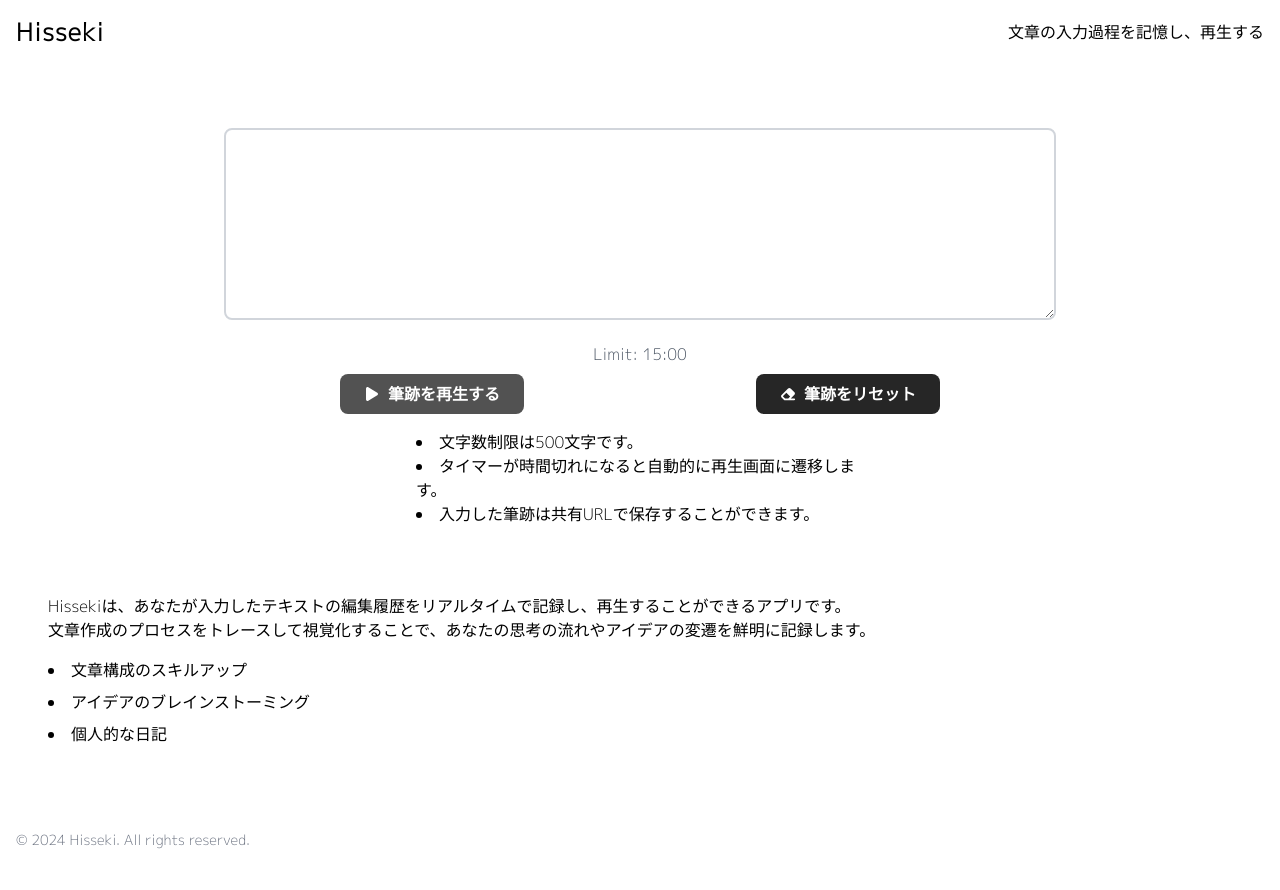
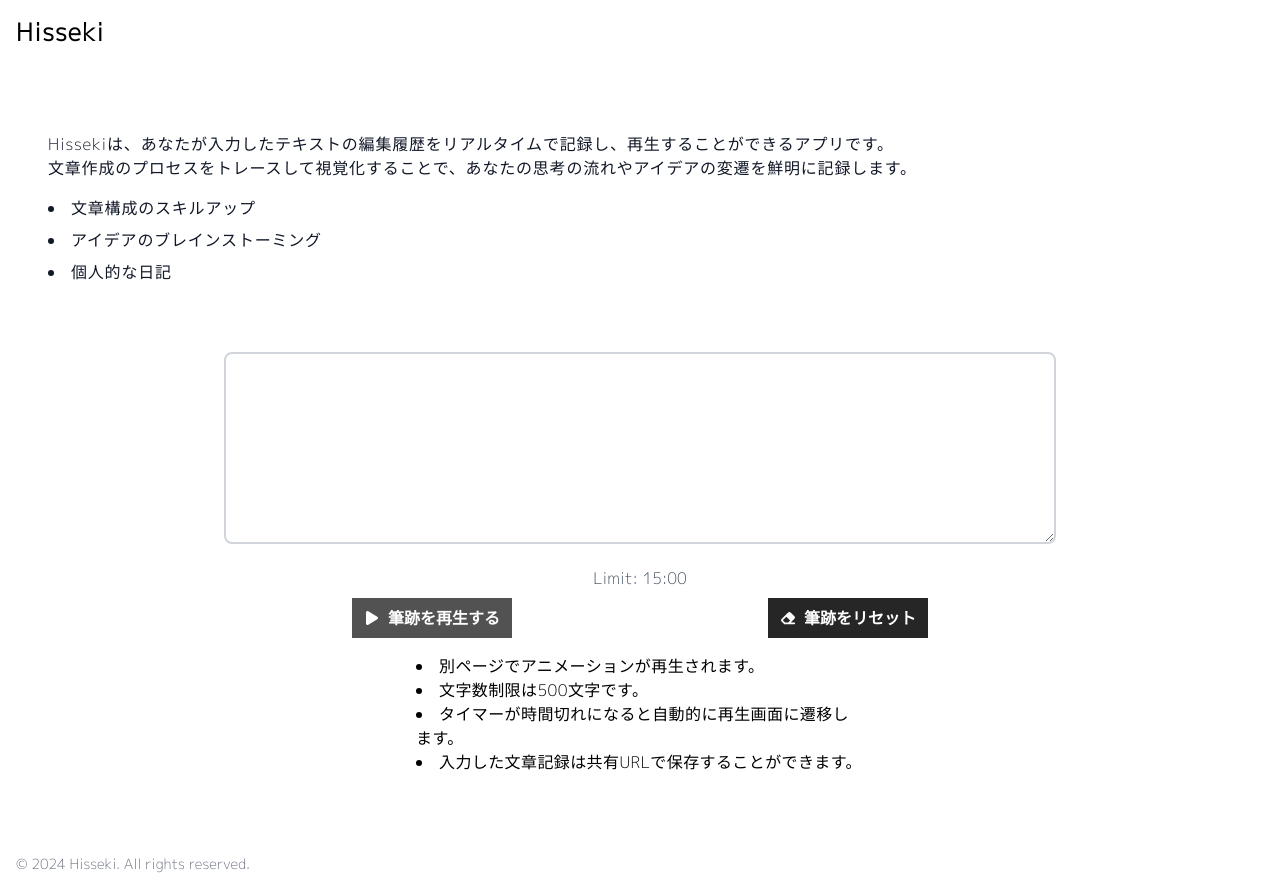
Before and after one commit to 0ldx7/Hisseki, a Next.js app: page / in a window 1280 px wide. Before the commit the page ends 866 px from the top, so only its background shows below. Built offline with nearby package versions, Linux system fonts and the light colour scheme.

Commit message:
TextRecorderにリセットボタンを追加 ボタン要素の角丸を無くし、シャープさを感じるよう修正

```diff
--- a/src/app/Concept/page.tsx
+++ b/src/app/Concept/page.tsx
@@ -2,7 +2,7 @@ import React from 'react';
 
 export const Concept: React.FC = () => {
     return (
-        <div className="my-5 p-4 bg-white rounded-lg text-black">
+        <div className="my-5 p-4 bg-white rounded-xl text-gray-900 tracking-wider">
             <p className="mb-4">
                 Hissekiは、あなたが入力したテキストの編集履歴をリアルタイムで記録し、再生することができるアプリです。<br />
                 文章作成のプロセスをトレースして視覚化することで、あなたの思考の流れやアイデアの変遷を鮮明に記録します。
--- a/src/app/TextRecorder/page.tsx
+++ b/src/app/TextRecorder/page.tsx
@@ -1,5 +1,5 @@
 "use client";
-import React, { useState, ChangeEvent, useEffect } from 'react';
+import React, { useState, ChangeEvent, useEffect, useRef } from 'react';
 import { useRouter } from 'next/navigation';
 import { diff_match_patch } from 'diff-match-patch';
 import { logError } from '../../utils/errorHandler';
@@ -22,22 +22,28 @@ const TextRecorder: React.FC = () => {
     const [sessionId, setSessionId] = useState<string>(generateSessionId());
     const [timeLeft, setTimeLeft] = useState<number>(15 * 60);
     const [recordingStatus, setRecordingStatus] = useState<'notStarted' | 'recording' | 'stopped'>('notStarted');
+    const timerRef = useRef<NodeJS.Timeout | null>(null); // タイマーの参照を保持
     const dmp = new diff_match_patch();
     const router = useRouter();
 
     useEffect(() => {
         if (recordingStatus === 'recording') {
-            const timer = setInterval(() => {
+            timerRef.current = setInterval(() => {
                 setTimeLeft((prevTime) => {
                     if (prevTime <= 1) {
                         setRecordingStatus('stopped');
-                        clearInterval(timer);
+                        clearInterval(timerRef.current!);
                         location.reload();
                     }
                     return prevTime - 1;
                 });
             }, 1000);
         }
+        return () => {
+            if (timerRef.current) {
+                clearInterval(timerRef.current);
+            }
+        };
     }, [recordingStatus]);
 
     const handleInputChange = (event: ChangeEvent<HTMLTextAreaElement>) => {
@@ -102,6 +108,18 @@ const TextRecorder: React.FC = () => {
         }
     };
 
+    const resetRecorder = () => {
+        setText('');
+        setLastText('');
+        setRecords([]);
+        setSessionId(generateSessionId());
+        setTimeLeft(15 * 60);
+        setRecordingStatus('notStarted');
+        if (timerRef.current) {
+            clearInterval(timerRef.current);
+        }
+    };
+
     return (
         <div className="max-w-4xl mx-auto p-4 sm:p-6 lg:p-8 bg-white rounded-lg">
             <textarea
@@ -117,17 +135,16 @@ const TextRecorder: React.FC = () => {
                     <button
                         className="
                             py-2
-                            px-6
+                            px-3
                             mt-2
                             mb-4
                             m-auto
                             bg-neutral-800
                             text-white
                             font-semibold
-                            rounded-lg
                             hover:bg-neutral-600
-                            focus:outline-none
-                            focus:rin-neutral-600
+                            focus:ring-blue-500
+                            focus:ring-opacity-50
                             disabled:bg-neutral-600
                             flex
                             items-center
@@ -142,32 +159,31 @@ const TextRecorder: React.FC = () => {
                     <button
                         className="
                             py-2
-                            px-6
+                            px-3
                             mt-2
                             mb-4
                             m-auto
                             bg-neutral-800
                             text-white
                             font-semibold
-                            rounded-lg
                             hover:bg-neutral-600
-                            focus:outline-none
-                            focus:rin-neutral-600
-                            disabled:bg-neutral-600
+                            focus:ring-blue-500
+                            focus:ring-opacity-50
                             flex
                             items-center
                             justify-center
                             "
-
+                        onClick={resetRecorder} // リセットボタンにクリックイベントハンドラを追加
                     >
                         <FontAwesomeIcon icon={faEraser} className="mr-2" style={{ width: '1em', height: '1em' }} />
                         筆跡をリセット
                     </button>
                 </div>
-                <ul className="list-disc list-inside text-left mx-auto max-w-md">
+                <ul className="list-disc list-inside text-left mx-auto max-w-md tracking-wide">
+                    <li>別ページでアニメーションが再生されます。</li>
                     <li>文字数制限は500文字です。</li>
                     <li>タイマーが時間切れになると自動的に再生画面に遷移します。</li>
-                    <li>入力した筆跡は共有URLで保存することができます。</li>
+                    <li>入力した文章記録は共有URLで保存することができます。</li>
                 </ul>
             </div>
         </div>
--- a/src/app/layout.tsx
+++ b/src/app/layout.tsx
@@ -1,8 +1,10 @@
 import type { Metadata } from "next";
 import "./globals.css";
 import { M_PLUS_1p } from "next/font/google";
+import { Shippori_Mincho } from "next/font/google";
 
 const MPlus1p = M_PLUS_1p({ subsets: ["latin"], weight: ["300"], display: "swap" });
+export const ShipporiMincho = Shippori_Mincho({ subsets: ["latin"], weight: ["400"], display: "swap" });
 
 export const metadata: Metadata = {
   title: "Hisseki",
@@ -18,9 +20,9 @@ export default function RootLayout({
     <html lang="ja">
       <body className={`${MPlus1p.className} flex flex-col min-h-screen bg-white text-black`}>
         <header className="bg-white p-4">
-          <div className="container mx-auto flex flex-col items-center sm:flex-row justify-between">
-            <h1 className="text-2xl tracking-wider font-extrabold">Hisseki</h1>
-            <p className="mt-2 sm:mt-0">文章の入力過程を記憶し、再生する</p>
+          <div className="container mx-auto sm:flex-row">
+            <h1 className="text-2xl  tracking-wider font-extrabold">Hisseki</h1>
+            {/* <p className="mt-2 sm:mt-0">文章の入力過程を記憶し、再生する</p> */}
           </div>
         </header>
         <main className="grow container mx-auto p-4 sm:p-6 lg:p-8">
--- a/src/app/page.tsx
+++ b/src/app/page.tsx
@@ -4,8 +4,8 @@ import Concept from './Concept/page';
 export default function HomePage() {
     return (
         <div>
+            <Concept />
             <TextRecorder />
-            <Concept />
         </div>
     );
 }
--- a/src/app/playback/page.tsx
+++ b/src/app/playback/page.tsx
@@ -127,13 +127,13 @@ const Playback: React.FC = () => {
 
     return (
         <div className="p-6 max-w-lg mx-auto bg-white text-black rounded-lg space-y-4">
+            <div className="mt-4 text-right">
+                {initialPlaybackDone && <p className="text-sm text-gray-600">{initialPlaybackTime}</p>}
+            </div>
             <div
                 className="whitespace-pre-wrap p-4 rounded-lg bg-white text-black animate-pulse"
                 style={isLoading || !initialPlaybackDone ? { opacity: 0 } : { opacity: 1 }}>
                     {isLoading || !initialPlaybackDone ? 'Loading...' : text}
-            </div>
-            <div className="mt-4 text-right">
-                {initialPlaybackDone && <p className="text-sm text-gray-600">{initialPlaybackTime}</p>}
             </div>
             <div className="flex flex-col sm:flex-row justify-between items-center space-y-2 sm:space-y-0">
                 <button
@@ -144,7 +144,6 @@ const Playback: React.FC = () => {
                         bg-gray-800
                         text-white
                         font-semibold
-                        rounded-lg
                         hover:bg-gray-500
                         focus:outline-none
                         focus:ring-2
@@ -167,7 +166,6 @@ const Playback: React.FC = () => {
                         bg-gray-800
                         text-white
                         font-semibold
-                        rounded-lg
                         hover:bg-gray-500
                         focus:outline-none
                         focus:ring-2
@@ -189,7 +187,6 @@ const Playback: React.FC = () => {
                         bg-gray-800
                         text-white
                         font-semibold
-                        rounded-lg
                         hover:bg-gray-500
                         focus:outline-none
                         focus:ring-2
```
